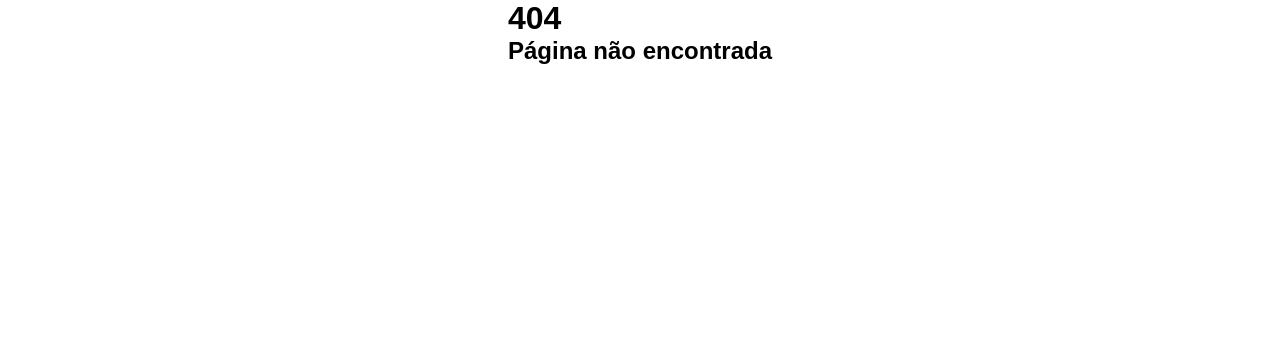
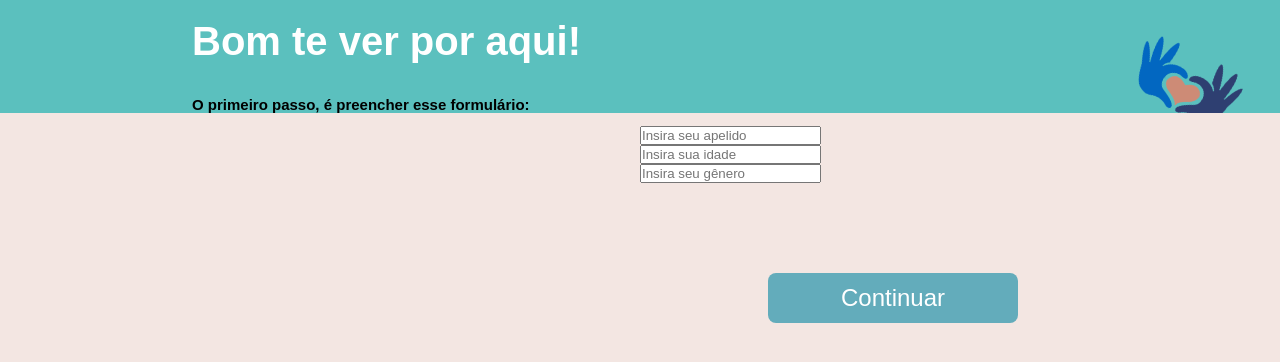
Before and after one commit to anaccdg/HelpMindFront, a React (Create React App) app: page /Formulario in a window 1280 px wide. Before the commit this address had no page. Shown: the top 362 px of the page. Built offline with nearby package versions, Linux system fonts and the light colour scheme.

Commit message:
Adição de formulario

```diff
--- a/src/pages/Conversation/index.js
+++ b/src/pages/Conversation/index.js
@@ -1,4 +1,4 @@
-import './home.css';
+import './conversation.css';
 import { Link } from 'react-router-dom'
 import Logo from "../../images/logo.png";
 import BtnVoltar from "../../images/botao-voltar.png"
--- /dev/null
+++ b/src/pages/Form/form.css
@@ -0,0 +1,69 @@
+.header {
+    position: absolute;
+    width: 100%;
+    height: 280px;
+    left: 0px;
+    top: 0px;
+    background: #5BC0BE;
+}
+
+.logo {
+    position: absolute;
+    width: 107.57px;
+    height: 73.12px;
+    right: 3%;
+    top: 30%;
+    transform: translateY(-50%) rotate(19.58deg);
+    background-size: contain;
+    background-repeat: no-repeat;
+    background-position: center;
+}
+
+.texto-descritivo h1{
+    color: #FFFF;
+    padding-left: 15%;
+    padding-top: 1.5%;
+    font-size: 40px;
+    font-family: Arial, Helvetica, sans-serif;
+}
+
+.texto-descritivo h3{
+    padding-left: 15%;
+    padding-top: 2.5%;
+    font-size: 15px;
+}
+
+.background {
+    background-color: #F3E6E2;
+}
+
+.formulario {
+    display: flex;
+    justify-content: center;
+    flex-direction: column;
+    padding-left: 50%;
+    padding-top: 1%;
+}
+
+.background formulario apelido{
+    position:absolute;
+    left:95px;
+    top:23px;
+    width:225px;
+}
+
+.button-navegation {
+    position: absolute;
+    top: 20%;
+    left: 60%;
+    display: flex;
+    align-items: center;
+    width: 250px;
+    height: 50px;
+    justify-content: center;
+    font-size: 24px;
+    background-color: #63ACBB;
+    text-decoration: none;
+    color: #fff;
+    border-radius: 8px;
+  }
--- /dev/null
+++ b/src/pages/Form/index.js
@@ -0,0 +1,33 @@
+import { useEffect, useState } from 'react'
+import { Link } from 'react-router-dom'
+import './form.css'
+import Logo from "../../images/logo.png"
+import Descricao from "../../images/descricao.png"
+
+function Form(){
+        return(
+            <div className='header'>
+                <img className='logo' src={Logo}/>
+                <div className='texto-descritivo'>
+                    <h1>Bom te ver por aqui!</h1>
+                    <h3>O primeiro passo, é preencher esse formulário:</h3>
+                </div>
+                <div className='background'>
+                    <form className='formulario'>
+                        <div>
+                            <input classname='apelido' type='text' placeholder='Insira seu apelido' />
+                        </div>
+                        <div>
+                            <input classname='idade' type='number' placeholder='Insira sua idade' />
+                        </div>
+                        <div>
+                            <input classname='genero' type='text' placeholder='Insira seu gênero' />
+                        </div>
+                    </form>
+                    <Link className='button-navegation' to={`/Chat`}>Continuar</Link>
+                </div>
+            </div>
+    )
+}
+
+export default Form;
--- a/src/pages/Home/index.js
+++ b/src/pages/Home/index.js
@@ -9,7 +9,7 @@ function Home(){
             <div className='container'>
                 <img className='descricao' src={Descricao}/>
                 <img className='logo' src={Logo}/>
-                <Link className='button-navegation' to={`/form}`}>Preciso de ajuda</Link>
+                <Link className='button-navegation' to={`/Formulario`}>Preciso de ajuda</Link>
                 <h3 className='copyright'>Copyright (c) 2023 Help Mind: Uma Abordagem Preventiva e Acessível à Saúde Mental</h3>
             </div>
     )
--- a/src/routes.js
+++ b/src/routes.js
@@ -2,6 +2,7 @@ import { BrowserRouter, Routes, Route } from 'react-router-dom'
 import Conversation from './pages/Conversation'
 import Home from './pages/Home'
 import Erro from './pages/Erro'
+import Form from './pages/Form'
 import Header from './components/Header'
 
 function RoutesApp(){
@@ -9,8 +10,8 @@ function RoutesApp(){
         <BrowserRouter>
             <Routes>
                 <Route path='/' element={ <Home/>}/>
-
-                <Route path='/' element={ <Conversation/>}/>
+                <Route path='/Formulario' element={ <Form/>}/>
+                <Route path='/Chat' element={ <Conversation/>}/>
                 <Route path='*' element={ <Erro/>}/>
             </Routes>
         </BrowserRouter>
```
Also changed, not shown: src/pages/Conversation/conversation.css (renamed from src/pages/Conversation/home.css).
